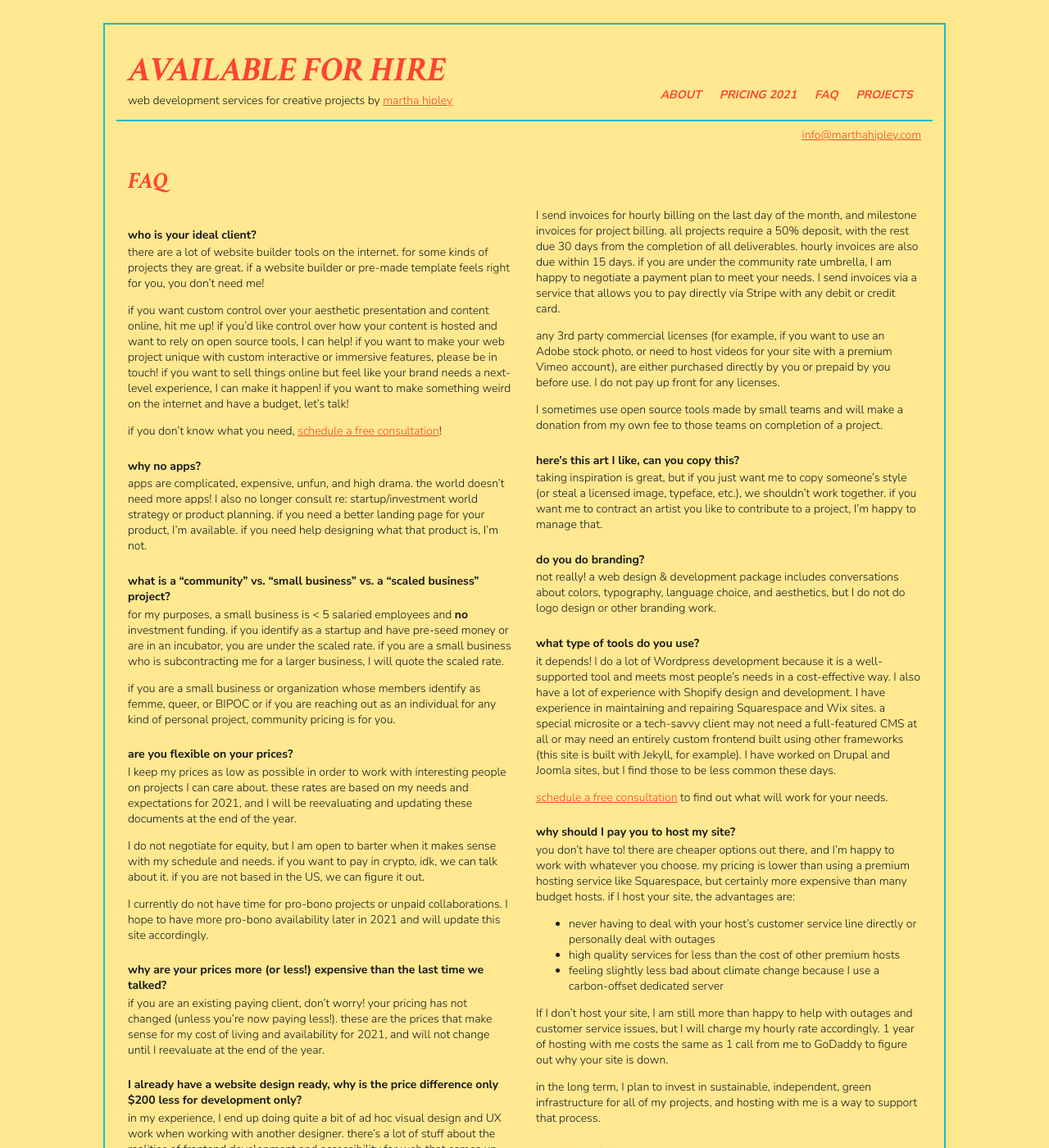
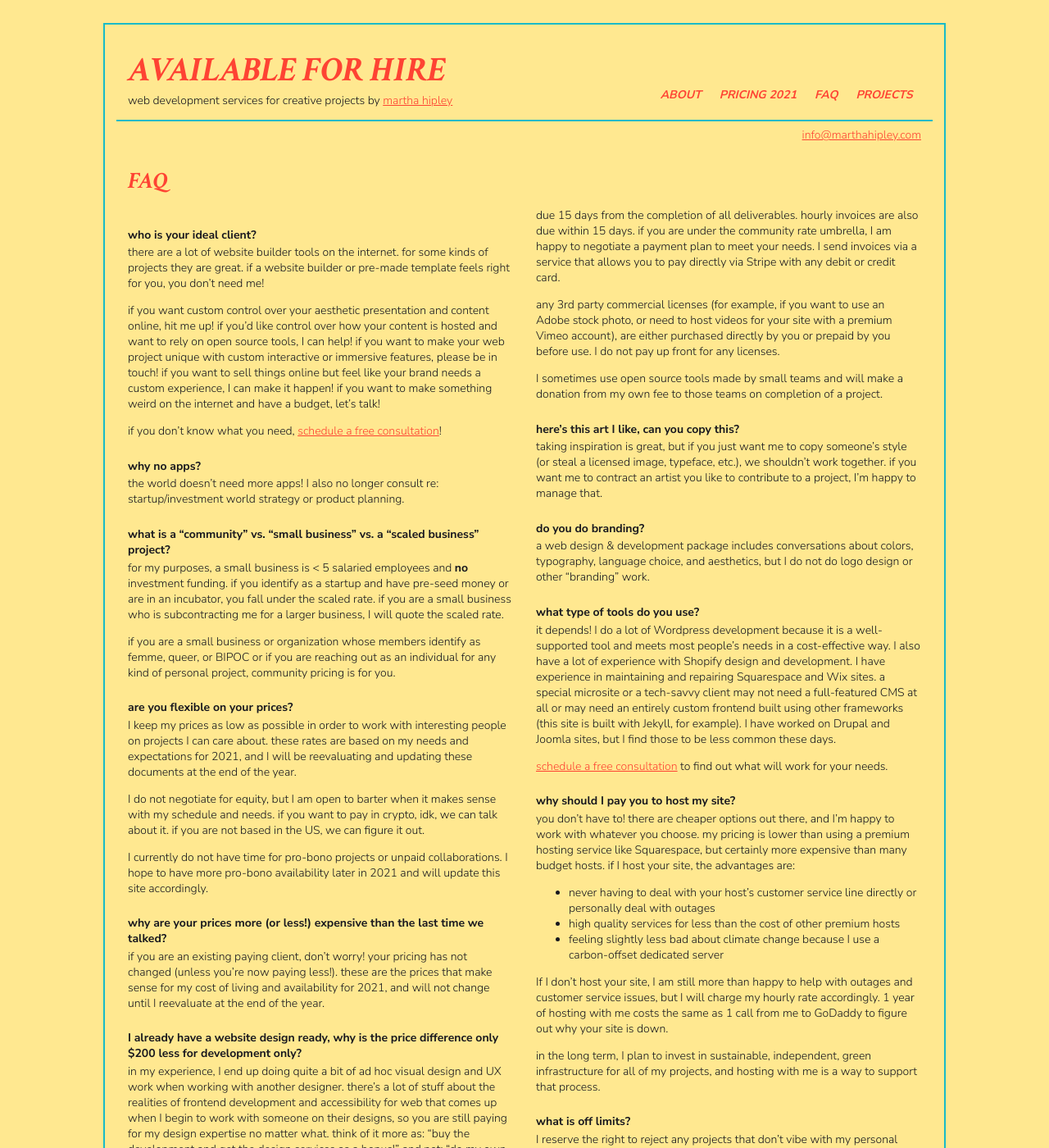
Before and after one commit to mhipley/marthahipley-2020, a Jekyll site: the page built from faq.markdown, in a window 1280 px wide and 1400 px high. Shown: the whole window at 82% size. Built offline with Jekyll 4.4.1, drawn with Linux system fonts in a browser that asks for light colours; nearby versions of some CDN libraries; some web fonts are replaced; some of the changed text lies outside the part shown.

Commit message:
updates to FAQ

```diff
--- a/faq.markdown
+++ b/faq.markdown
@@ -10,7 +10,7 @@
 
 
 
-if you want custom control over your aesthetic presentation and content online, hit me up! if you’d like control over how your content is hosted and want to rely on open source tools, I can help! if you want to make your web project unique with custom interactive or immersive features, please be in touch! if you want to sell things online but feel like your brand needs a next-level experience, I can make it happen! if you want to make something weird on the internet and have a budget, let’s talk!
+if you want custom control over your aesthetic presentation and content online, hit me up! if you’d like control over how your content is hosted and want to rely on open source tools, I can help! if you want to make your web project unique with custom interactive or immersive features, please be in touch! if you want to sell things online but feel like your brand needs a custom experience, I can make it happen! if you want to make something weird on the internet and have a budget, let’s talk!
 
 
 
@@ -20,13 +20,13 @@
 
 ##### why no apps?
 
-apps are complicated, expensive, unfun, and high drama. the world doesn’t need more apps! I also no longer consult re: startup/investment world strategy or product planning. if you need a better landing page for your product, I'm available. if you need help designing what that product is, I'm not.
+the world doesn’t need more apps! I also no longer consult re: startup/investment world strategy or product planning.
 
 
 
 ##### what is a “community” vs. “small business” vs. a “scaled business” project?
 
-for my purposes, a small business is < 5 salaried employees and **no** investment funding. if you identify as a startup and have pre-seed money or are in an incubator, you are under the scaled rate. if you are a small business who is subcontracting me for a larger business, I will quote the scaled rate.
+for my purposes, a small business is < 5 salaried employees and **no** investment funding. if you identify as a startup and have pre-seed money or are in an incubator, you fall under the scaled rate. if you are a small business who is subcontracting me for a larger business, I will quote the scaled rate.
 
 
 
@@ -68,7 +68,7 @@
 
 ##### how do you invoice?
 
-I send invoices for hourly billing on the last day of the month, and milestone invoices for project billing. all projects require a 50% deposit, with the rest due 30 days from the completion of all deliverables. hourly invoices are also due within 15 days. if you are under the community rate umbrella, I am happy to negotiate a payment plan to meet your needs. I send invoices via a service that allows you to pay directly via Stripe with any debit or credit card.
+I send invoices for hourly billing on the last day of the month, and milestone invoices for project billing. all projects require a 50% deposit, with the rest due 15 days from the completion of all deliverables. hourly invoices are also due within 15 days. if you are under the community rate umbrella, I am happy to negotiate a payment plan to meet your needs. I send invoices via a service that allows you to pay directly via Stripe with any debit or credit card.
 
 
 
@@ -88,7 +88,7 @@
 
 ##### do you do branding?
 
-not really! a web design & development package includes conversations about colors, typography, language choice, and aesthetics, but I do not do logo design or other branding work.
+a web design & development package includes conversations about colors, typography, language choice, and aesthetics, but I do not do logo design or other "branding" work.
 
 
 
```
Also changed, not shown: other parts of faq.markdown (+1 -1 lines).
